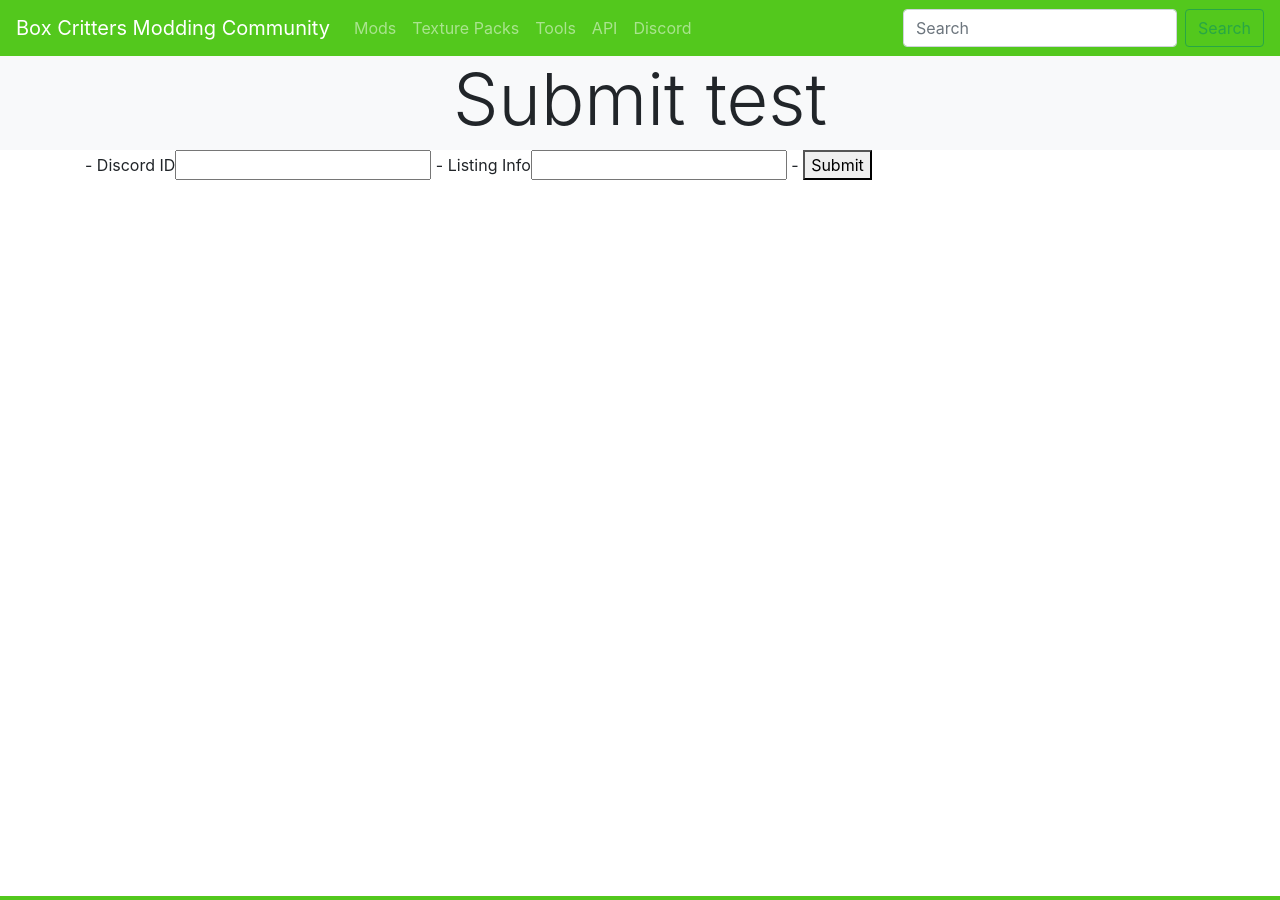
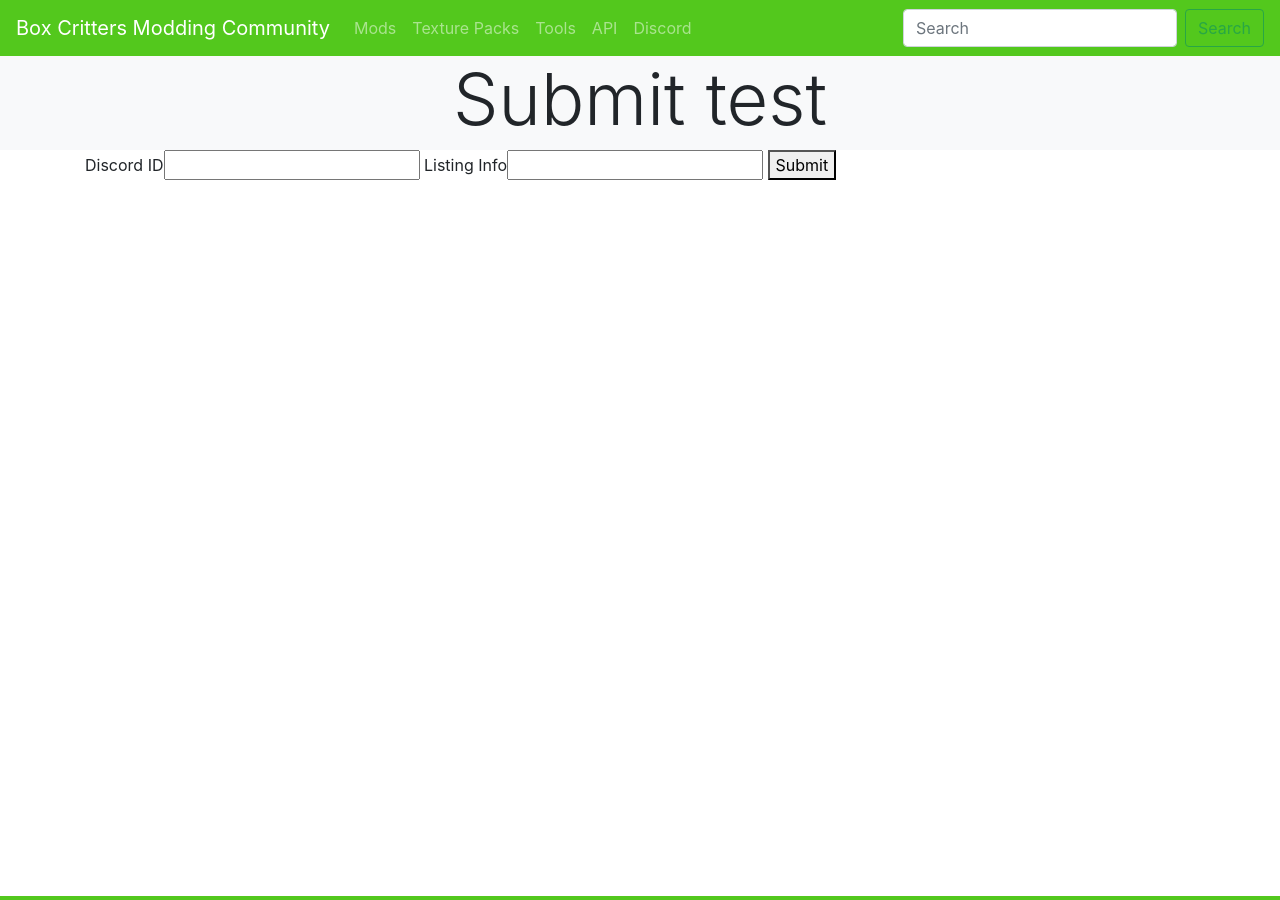
Before and after one commit to boxcrittersmods/bcmc.ga, a Jekyll site: the page built from submit.html, in a window 1280 px wide and 900 px high. Built offline with Jekyll 4.4.1, drawn with Linux system fonts in a browser that asks for light colours.

Commit message:
no dashes

```diff
--- a/submit.html
+++ b/submit.html
@@ -3,7 +3,7 @@ layout: page
 title: Submit test
 ---
 <form action="https://bc-mod-bot.heroku.com/submit" method="get">
-- <label for="discordid">Discord ID</label><input type="text" name="id" id="discordid">
-- <label for="discordid">Listing Info</label><input type="text" name="listinginfo" id="listinginfo">
-- <button type="submit">Submit</button>
+<label for="discordid">Discord ID</label><input type="text" name="id" id="discordid">
+<label for="discordid">Listing Info</label><input type="text" name="listinginfo" id="listinginfo">
+<button type="submit">Submit</button>
 </form>
```
